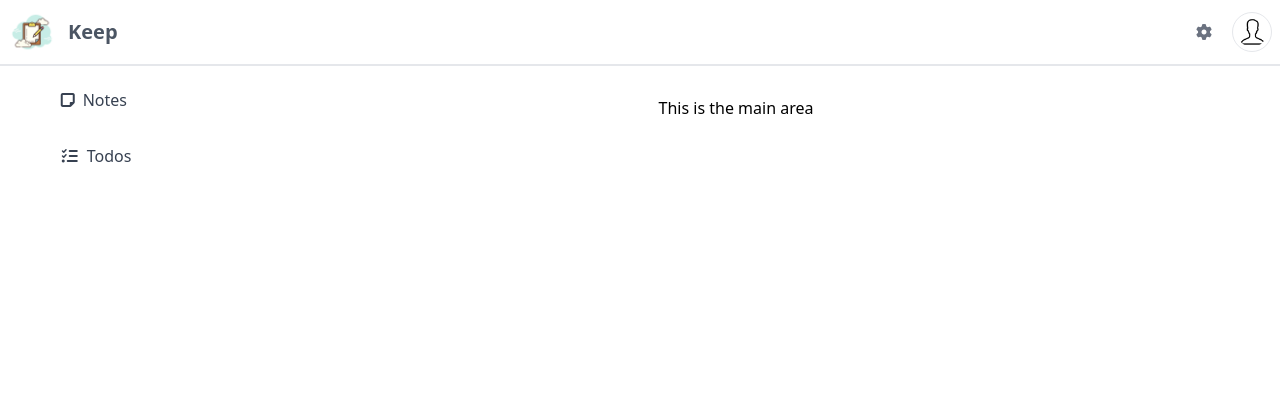
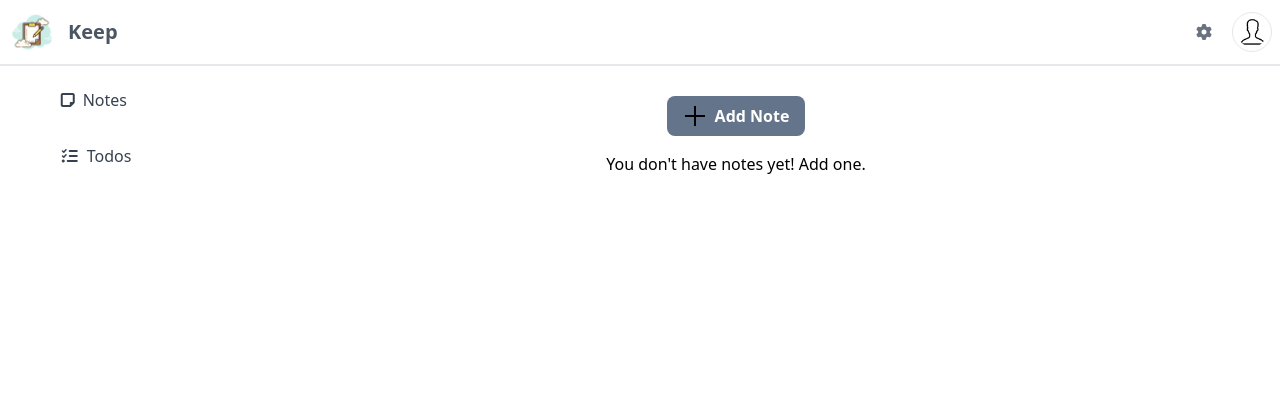
Before and after one commit to danieltsega/Django-Playground, a Django app: page / in a window 1280 px wide. Shown: the top 420 px of the page. Run offline with Django 3.2, Linux system fonts and the light colour scheme; the visitor is signed in with stand-in values (Sample User, id 1); data that the repository does not hold is empty; some libraries are stand-ins or nearby versions.

Commit message:
[Feature]: Adding the add note button to the home page

```diff
--- a/Keep/templates/index.html
+++ b/Keep/templates/index.html
@@ -2,6 +2,49 @@
 {% load static %}
 {% block content %}
 
-<h1>This is the main area</h1>
+<div class="flex flex-col items-center">
+    <div class="flex justify-center">
+        <a href="{% url 'add-note' %}" class="flex justify-center bg-slate-500 rounded-lg py-2 px-4 text-white font-bold hover:bg-slate-700">
+            <img class="mr-2 w-6 h-6" src="{% static 'icons/add.png' %}" alt="Add Note">Add Note
+        </a>
+    </div>
+    {% if object_list %}
+    {% for note in object_list %}
+    <div class="flex flex-col items-start bg-white rounded border-none w-1/2 p-4 m-2"> <!-- Adjusted line -->
+        <div class="flex justify-between items-center w-full">
+            <div class="w-1/2">
+                <span class="font-bold text-2xl flex-1">{{ note.title }}</span>
+            </div>
+            <div class="flex justify-between">
+                <a href="{% url 'edit-note' note.pk %}"><img class="w-5 h-5 mr-2" src="{% static 'icons/edit.png' %}" alt="Edit Icon"></a>
+                <form action="{% url 'delete-note' note.pk %}" method="post" style="display: inline;">
+                    {% csrf_token %}
+                    <a href="javascript:;" onclick="if (confirm('Are you sure you want to delete this note?')) { this.closest('form').submit(); } return false;">
+                        <img class="w-5 h-5" src="{% static 'icons/delete.png' %}" alt="Delete Icon">
+                    </a>
+                </form>
+            </div>
+        </div>
+        <div class="mt-2">
+            <span class="font-thin italic text-sm">{{ note.updated_date }}</span>
+        </div>
+        <div class="bg-gray-400 w-full h-px mt-2 mb-4"></div>
+        <div>
+            <a href="{% url 'detail-note' note.pk %}">
+                <span>{{ note.description }}</span>
+            </a>
+        </div>
+    </div>
+</div>
+    {% endfor %}
+    {% else %}
+    <div class="mt-4 mb-4 flex justify-center">
+        <hr class="h-1 bg-black border-0">
+            <span class="font-light ">You don't have notes yet! Add one.</span>
+        <hr>
+    </div>
+    {% endif %}
+
+</div>
 
 {% endblock content %}
```
